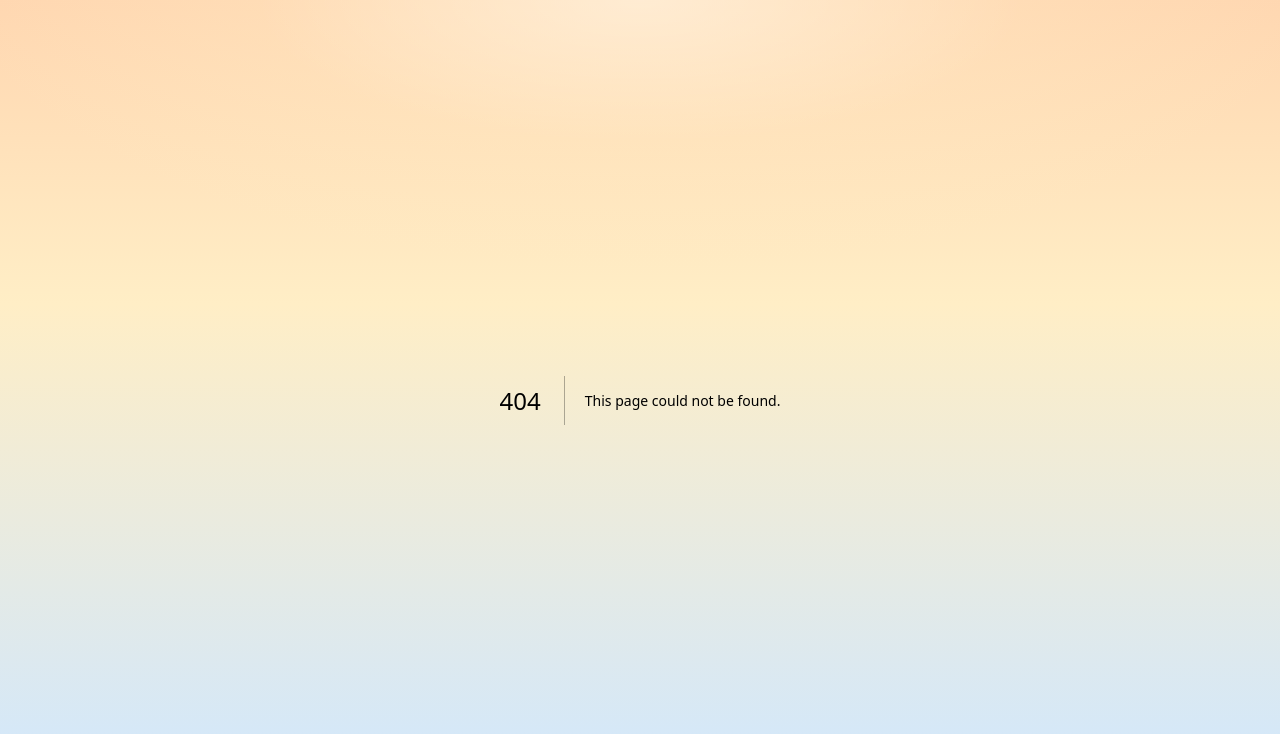
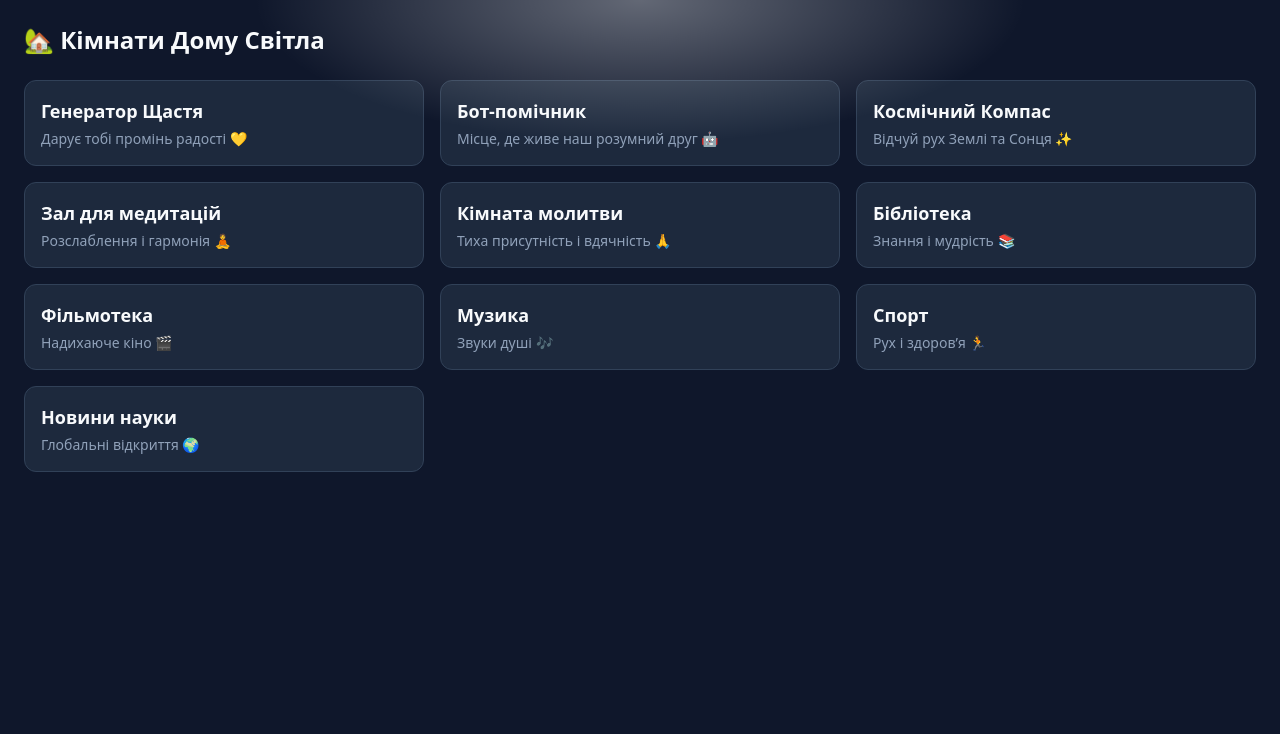
Before and after one commit to Stas-prog/Dim-Svitla-Love-Dobra, a Next.js app: page /rooms in a window 1280 px wide. Before the commit this address had no page. Shown: the top 734 px of the page. Built offline with nearby package versions, Linux system fonts and the light colour scheme.

Commit message:
76 commit

```diff
--- /dev/null
+++ b/src/app/rooms/[id]/page.tsx
@@ -0,0 +1,28 @@
+// src/app/rooms/[id]/page.tsx
+"use client";
+import { useParams } from "next/navigation";
+
+const content: Record<string, {title:string, body:string}> = {
+  happiness: { title: "Генератор Щастя", body: "Тут скоро з’явиться промінь радості 💛" },
+  bot: { title: "Бот-помічник", body: "Тут житиме твій космічний друг 🤖" },
+  compass: { title: "Космічний Компас", body: "Тут відкриється зоряна навігація 🌌" },
+  meditation: { title: "Зал для медитацій", body: "Тут будуть ролики Нідра-йоги 🧘" },
+  prayer: { title: "Кімната молитви", body: "Тут буде простір для тиші і молитви 🙏" },
+  library: { title: "Бібліотека", body: "Тут буде колекція книг 📚" },
+  cinema: { title: "Фільмотека", body: "Тут буде кінотеатр 🎬" },
+  music: { title: "Музика", body: "Тут зазвучить мелодія 🎶" },
+  sport: { title: "Спорт", body: "Тут буде зал для вправ 🏋️" },
+  news: { title: "Новини науки", body: "Тут відкриється портал до майбутнього 🌍" },
+};
+
+export default function RoomPage() {
+  const { id } = useParams();
+  const room = content[id as string] ?? { title: "Невідома кімната", body: "Ця кімната ще будується 🚧" };
+
+  return (
+    <main className="min-h-screen bg-slate-900 text-slate-50 p-8">
+      <h1 className="text-3xl font-bold mb-4">{room.title}</h1>
+      <p className="text-slate-300">{room.body}</p>
+    </main>
+  );
+}
--- /dev/null
+++ b/src/app/rooms/happiness/page.tsx
@@ -0,0 +1,47 @@
+"use client";
+import { useMemo } from "react";
+
+export default function HappinessRoom() {
+  const src = useMemo(() => {
+    const u = process.env.NEXT_PUBLIC_HAPPINESS_URL || "";
+    return u.endsWith("/") ? u.slice(0, -1) : u;
+  }, []);
+
+  return (
+    <main className="min-h-screen bg-slate-900 text-slate-50 p-4 sm:p-6">
+      <div className="mx-auto max-w-6xl">
+        <header className="mb-4 flex items-center gap-3">
+          <h1 className="text-2xl font-bold">🌞 Генератор Щастя</h1>
+          {src && (
+            <a
+              href={src}
+              target="_blank"
+              rel="noopener noreferrer"
+              className="ml-auto inline-flex items-center gap-2 rounded-lg bg-sky-600 px-3 py-1.5 text-sm font-semibold text-white hover:bg-sky-500"
+            >
+              Відкрити окремо ↗
+            </a>
+          )}
+        </header>
+
+        {!src ? (
+          <div className="rounded-xl border border-slate-700 bg-slate-800 p-4 text-slate-300">
+            Не задано <code className="text-sky-300">NEXT_PUBLIC_HAPPINESS_URL</code>.
+          </div>
+        ) : (
+          <div className="rounded-xl border border-slate-700 bg-slate-800 overflow-hidden">
+            <iframe
+              title="Happiness Generator"
+              src={src}
+              className="w-full"
+              style={{ minHeight: "90vh", border: "0" }}
+              // за потреби додай/звузь дозволи всередині iFrame:
+              sandbox="allow-same-origin allow-scripts allow-popups allow-forms"
+              allow="clipboard-read; clipboard-write"
+            />
+          </div>
+        )}
+      </div>
+    </main>
+  );
+}
--- /dev/null
+++ b/src/app/rooms/page.tsx
@@ -0,0 +1,36 @@
+// src/app/rooms/page.tsx
+"use client";
+import Link from "next/link";
+
+const rooms = [
+  { id: "happiness", title: "Генератор Щастя", desc: "Дарує тобі промінь радості 💛" },
+  { id: "bot", title: "Бот-помічник", desc: "Місце, де живе наш розумний друг 🤖" },
+  { id: "compass", title: "Космічний Компас", desc: "Відчуй рух Землі та Сонця ✨" },
+  { id: "meditation", title: "Зал для медитацій", desc: "Розслаблення і гармонія 🧘" },
+  { id: "prayer", title: "Кімната молитви", desc: "Тиха присутність і вдячність 🙏" },
+  { id: "library", title: "Бібліотека", desc: "Знання і мудрість 📚" },
+  { id: "cinema", title: "Фільмотека", desc: "Надихаюче кіно 🎬" },
+  { id: "music", title: "Музика", desc: "Звуки душі 🎶" },
+  { id: "sport", title: "Спорт", desc: "Рух і здоров’я 🏃" },
+  { id: "news", title: "Новини науки", desc: "Глобальні відкриття 🌍" },
+];
+
+export default function RoomsPage() {
+  return (
+    <main className="min-h-screen bg-slate-900 text-slate-50 p-6">
+      <h1 className="text-2xl font-bold mb-6">🏡 Кімнати Дому Світла</h1>
+      <div className="grid gap-4 sm:grid-cols-2 lg:grid-cols-3">
+        {rooms.map(r => (
+          <Link
+            key={r.id}
+            href={`/rooms/${r.id}`}
+            className="block rounded-xl bg-slate-800 hover:bg-slate-700 border border-slate-700 p-4 transition"
+          >
+            <h2 className="text-lg font-semibold">{r.title}</h2>
+            <p className="text-sm text-slate-400 mt-1">{r.desc}</p>
+          </Link>
+        ))}
+      </div>
+    </main>
+  );
+}
--- a/src/components/Navbar.tsx
+++ b/src/components/Navbar.tsx
@@ -46,8 +46,12 @@ export default function Navbar() {
               📸 Snaps
             </Link>
             <Link href="/manifest" className={linkClass("/manifest")}>
-              Маніфест
+              📜 Маніфест
             </Link>
+            <Link href="/rooms" className={linkClass("/rooms")}>
+              🏛 Кімнати
+            </Link>
+
           </div>
 
           {/* Бургер */}
@@ -109,7 +113,10 @@ export default function Navbar() {
             📸 Snaps
           </Link>
           <Link href="/manifest" className={linkClass("/manifest")}>
-            Маніфест
+            📜 Маніфест
+          </Link>
+          <Link href="/rooms" className={linkClass("/rooms")}>
+             🏛 Кімнати
           </Link>
         </div>
       )}
```
